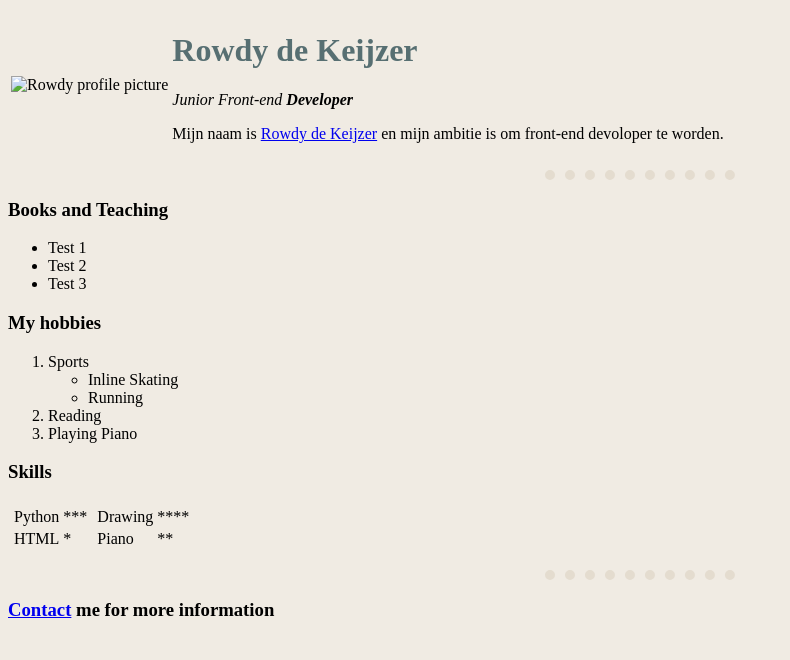
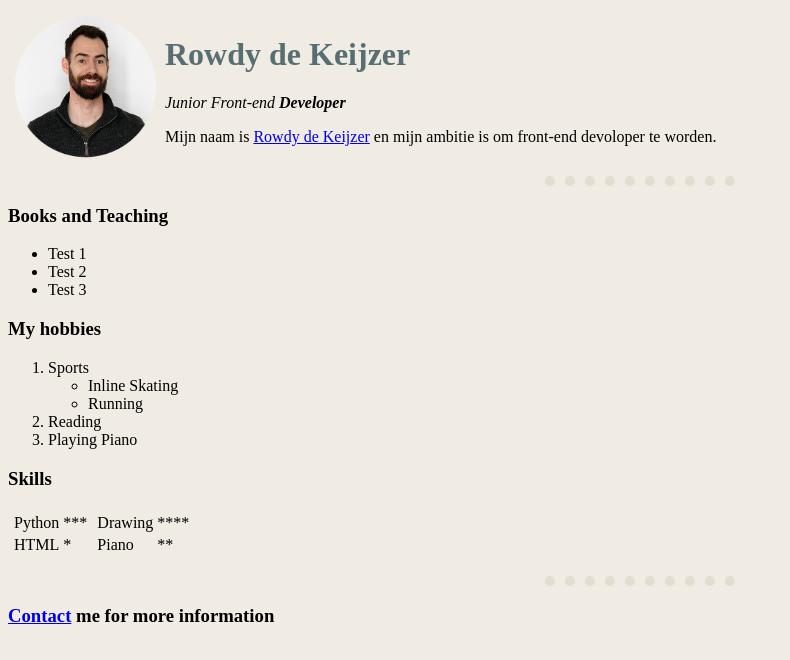
Before and after one commit to Frowdy/CV, a plain HTML site: page index.html in a window 1280 px wide. Shown: the whole page, without its empty margins (0-790 px from the left). Drawn offline with Linux system fonts and the light colour scheme; the site is published under a folder, as on GitHub Pages, so addresses that start at the root find nothing.

Commit message:
Update index.html

```diff
--- a/index.html
+++ b/index.html
@@ -13,7 +13,7 @@
         <table>
             <tr>
                 <td>
-                    <img src="/images/cvfoto.png" alt="Rowdy profile picture">
+                    <img src="images/cvfoto.png" alt="Rowdy profile picture">
                 </td>
                 <td>
                     <h1>Rowdy de Keijzer</h1>
```
